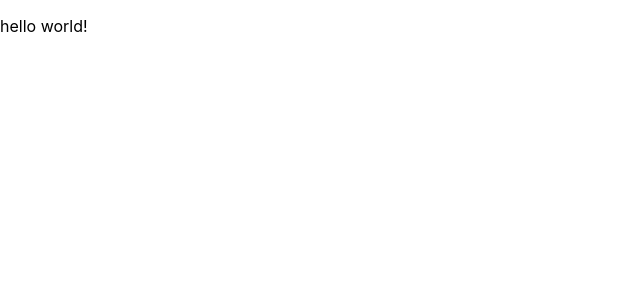
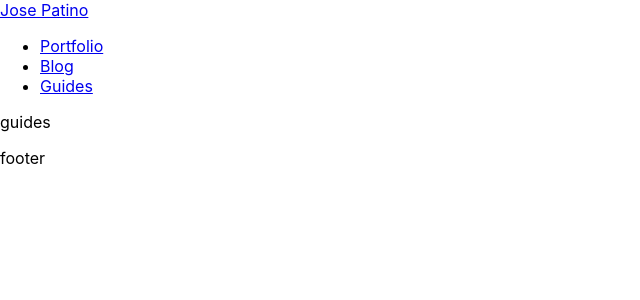
Before and after one commit to josepatinob/jp_portfolio, a React (Create React App) app: page /guides in a window 1280 px wide. Shown: the top 300 px of the page, without its empty margins (0-640 px from the left). Built offline with nearby package versions, Linux system fonts and the light colour scheme.

Commit message:
initial structure and addition of react router

```diff
--- a/package.json
+++ b/package.json
@@ -8,6 +8,7 @@
     "@testing-library/user-event": "^12.1.10",
     "react": "^17.0.1",
     "react-dom": "^17.0.1",
+    "react-router-dom": "^5.2.0",
     "react-scripts": "4.0.1",
     "web-vitals": "^0.2.4"
   },
--- a/src/App.js
+++ b/src/App.js
@@ -1,7 +1,23 @@
+import React from 'react'
+import { Switch, Route } from 'react-router-dom'
+import Navbar from './components/Navbar'
+import Footer from './components/Footer'
+import Home from './pages/Home'
+import Portfolio from './pages/Portfolio'
+import Blog from './pages/Blog'
+import Guides from './pages/Guides'
+
 const App = () => {
   return (
     <>
-      <p>hello world!</p>
+      <Navbar />
+      <Switch>
+        <Route path='/' exact component={Home} />
+        <Route path='/portfolio' exact component={Portfolio} />
+        <Route path='/blog' exact component={Blog} />
+        <Route path='/guides' exact component={Guides} />
+      </Switch>
+      <Footer />
     </>
   )
 }
--- /dev/null
+++ b/src/components/Footer.js
@@ -0,0 +1,11 @@
+import React from 'react'
+
+const Footer = () => {
+  return (
+    <div>
+      <p>footer</p>
+    </div>
+  )
+}
+
+export default Footer
--- /dev/null
+++ b/src/components/Navbar.js
@@ -0,0 +1,25 @@
+import React from 'react'
+import { Link, NavLink } from 'react-router-dom'
+
+const Navbar = () => {
+  return (
+    <div>
+      <Link to="/">Jose Patino</Link>
+      <ul>
+        <li>
+          <NavLink to="/portfolio" activeStyle={{ fontWeight: 'bold' }}>
+            Portfolio
+          </NavLink>
+        </li>
+        <li>
+          <NavLink to="/blog">Blog</NavLink>
+        </li>
+        <li>
+          <NavLink to="/guides">Guides</NavLink>
+        </li>
+      </ul>
+    </div>
+  )
+}
+
+export default Navbar
--- a/src/index.js
+++ b/src/index.js
@@ -1,11 +1,14 @@
 import React from 'react'
 import ReactDOM from 'react-dom'
+import { BrowserRouter as Router } from 'react-router-dom'
 import './index.css'
 import App from './App'
 
 ReactDOM.render(
   <React.StrictMode>
-    <App />
+    <Router>
+      <App />
+    </Router>
   </React.StrictMode>,
   document.getElementById('root')
 )
--- /dev/null
+++ b/src/pages/Blog.js
@@ -0,0 +1,10 @@
+import React from 'react'
+
+const Blog = () => {
+  return (
+    <div>
+      <p>blog</p>
+    </div>
+  )}
+
+export default Blog
--- /dev/null
+++ b/src/pages/Guides.js
@@ -0,0 +1,10 @@
+import React from 'react'
+
+const Guides = () => {
+  return (
+    <div>
+      <p>guides</p>
+    </div>
+  )}
+
+export default Guides
--- /dev/null
+++ b/src/pages/Home.js
@@ -0,0 +1,11 @@
+import React from 'react'
+
+const Home = () => {
+  return (
+    <div>
+      <p>home</p>
+    </div>
+  )
+}
+
+export default Home
--- /dev/null
+++ b/src/pages/Portfolio.js
@@ -0,0 +1,10 @@
+import React from 'react'
+
+const Portfolio = () => {
+  return (
+    <div>
+      <p>Portfolio</p>
+    </div>
+  )}
+
+export default Portfolio
```
Also changed, not shown: 1 other file (tests, documents, lock files or other folders).
